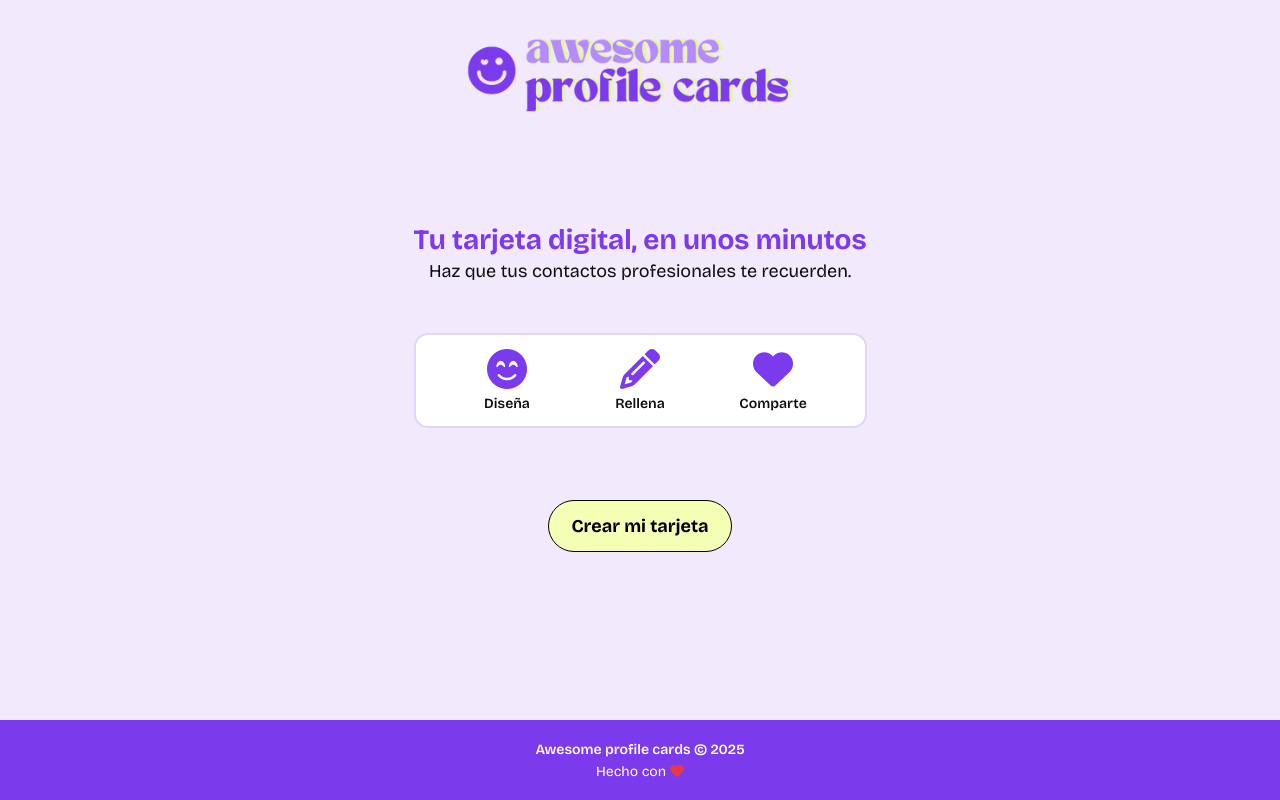
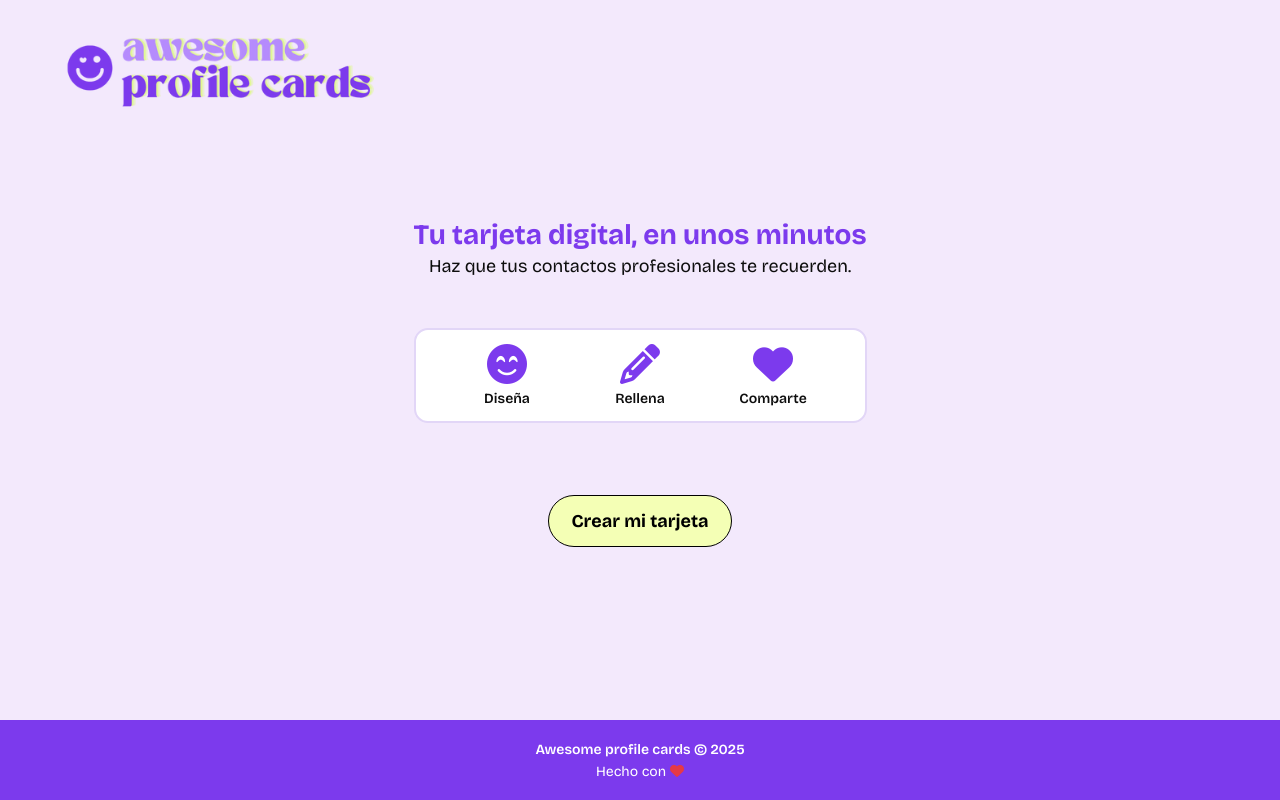
Before and after one commit to mariajose-serrano/project-promo-58-module-2-team-1, a website built with Vite: page src/index.html in a window 1280 px wide. Built offline with nearby package versions, Linux system fonts and the light colour scheme.

Commit message:
logo aligned on the left for Tablet & desktop

```diff
--- a/src/scss/sections/_header.scss
+++ b/src/scss/sections/_header.scss
@@ -5,3 +5,30 @@
   display:block;
   margin:24px auto 8px;
 }
+
+
+/* TABLET */
+@media (min-width: 768px) {
+  .header {
+    display: flex;
+    justify-content: flex-start; /* coloca el contenido a la izquierda */
+    align-items: center;
+    padding-left: 40px; /* ajusta según el margen del formulario */
+  }
+
+  .top-image {
+    margin: 24px 0 8px 0; /* quita el auto centrado */
+    max-width: 300px;     /* puedes reducir un poco si lo prefieres */
+  }
+}
+
+/*DESKTOP */
+@media (min-width: 1024px) {
+  .header {
+    padding-left: 60px; /* más espacio si tu layout es más ancho */
+  }
+
+  .top-image {
+    max-width: 340px;
+  }
+}
```
